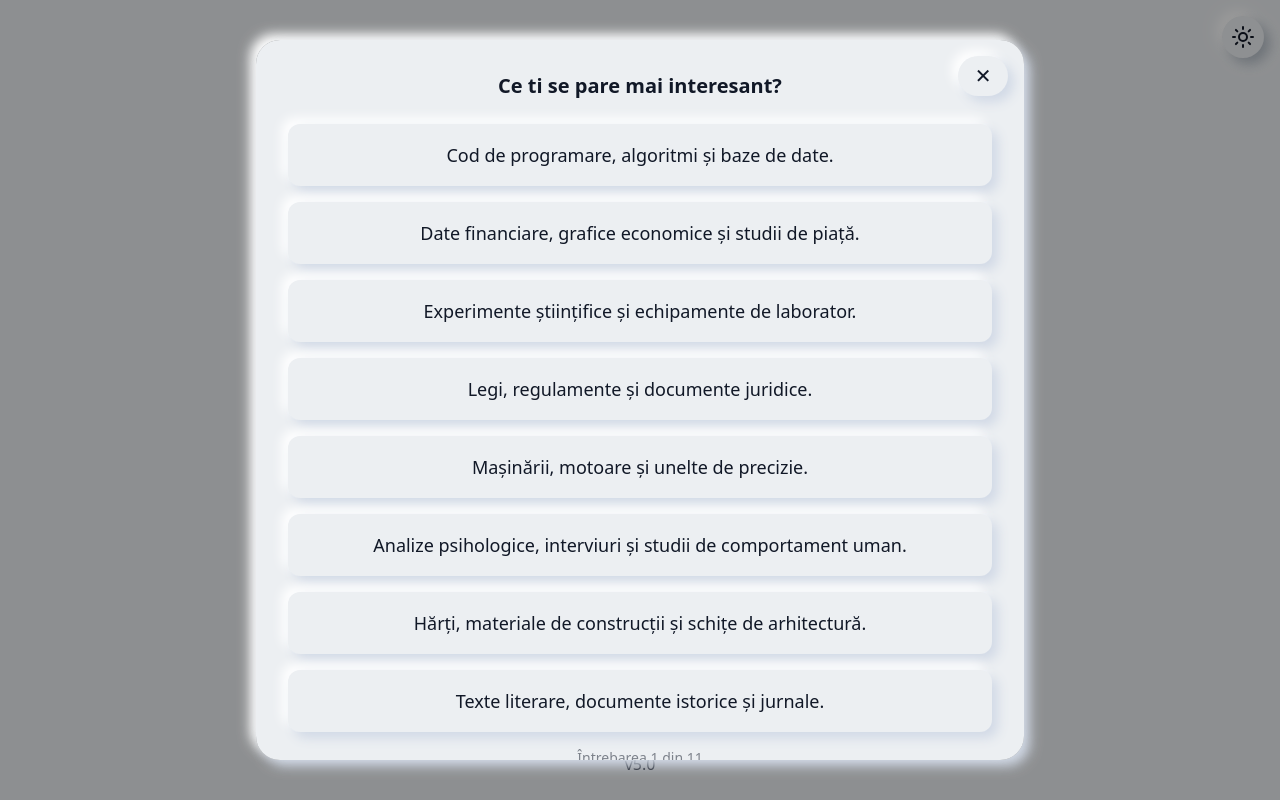
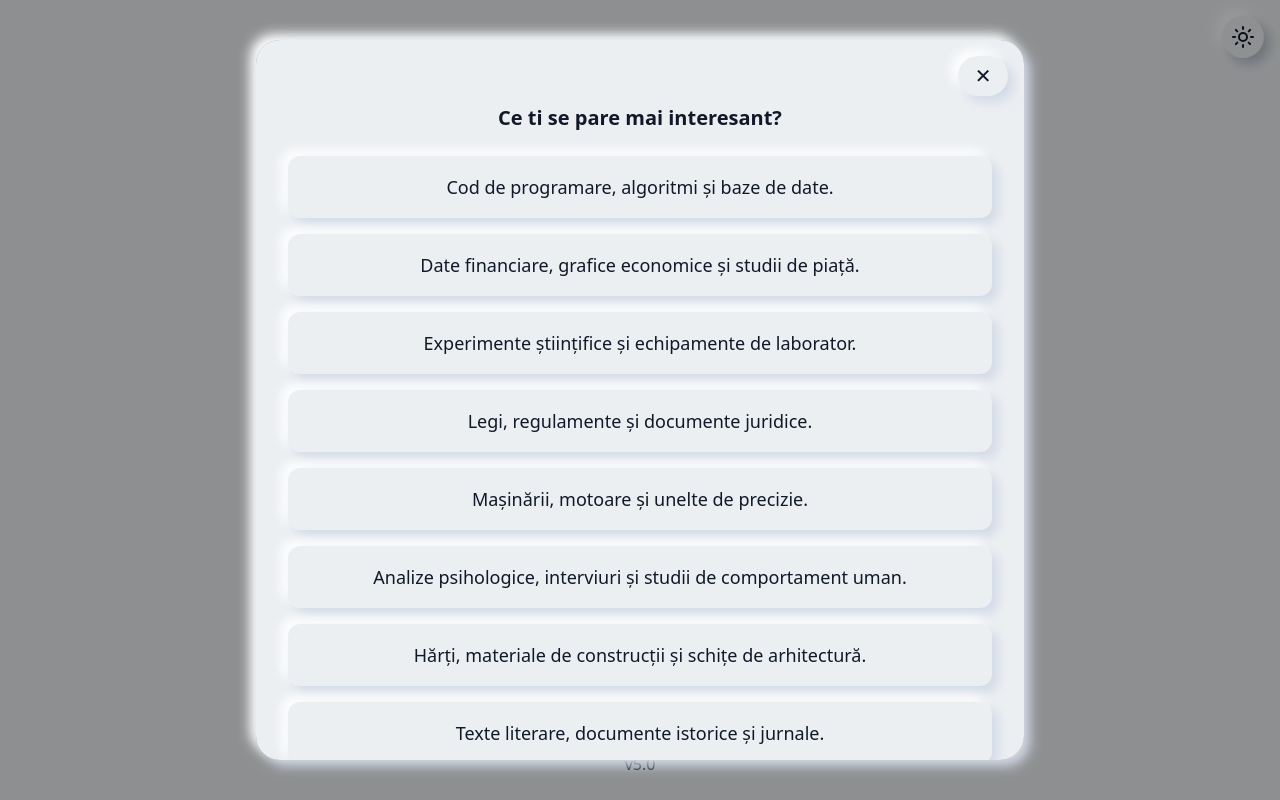
Before and after one commit to Keyrif/ce-urmeaza, a React (Vite) app: page / in a window 1280 px wide. Both pictures are taken after a click on the button "DESCOPERĂ FACULTATEA PERFECTĂ". Built offline with nearby package versions, Linux system fonts and the light colour scheme.

Commit message:
Update Quiz.jsx

```diff
--- a/src/components/Quiz.jsx
+++ b/src/components/Quiz.jsx
@@ -95,7 +95,7 @@ function Quiz ({
           exit={{ opacity: 0 }}
         >
           <motion.div
-            className={`p-8 rounded-3xl max-w-3xl w-full mx-4 relative shadow-2xl overflow-y-auto max-h-[90vh] ${
+            className={`p-8 pt-16 rounded-3xl max-w-3xl w-full mx-4 relative shadow-2xl overflow-y-auto max-h-[90vh] ${
               darkMode
               ? "bg-slate-700 text-white"
               : "bg-[#eceff2] text-gray-900"
```
